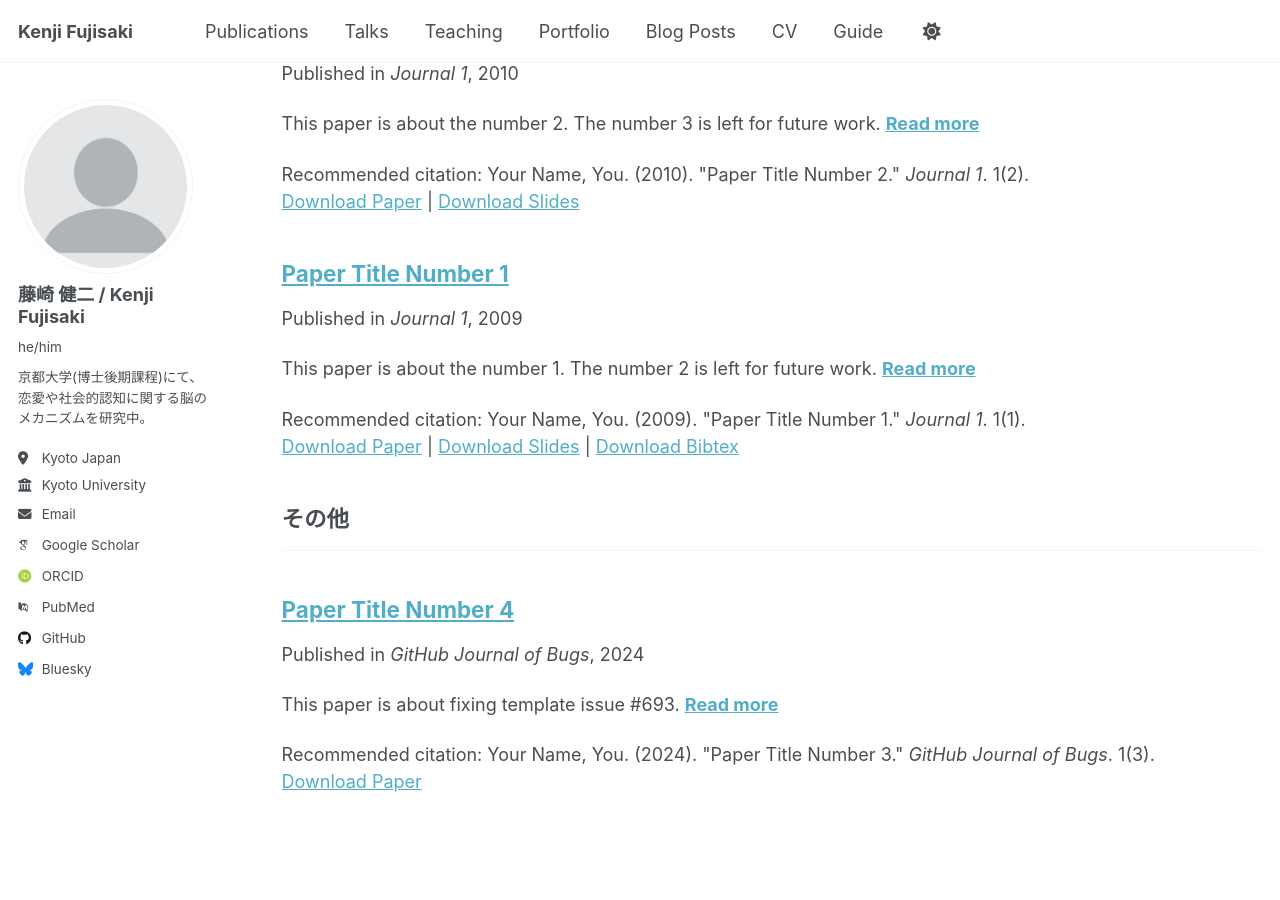
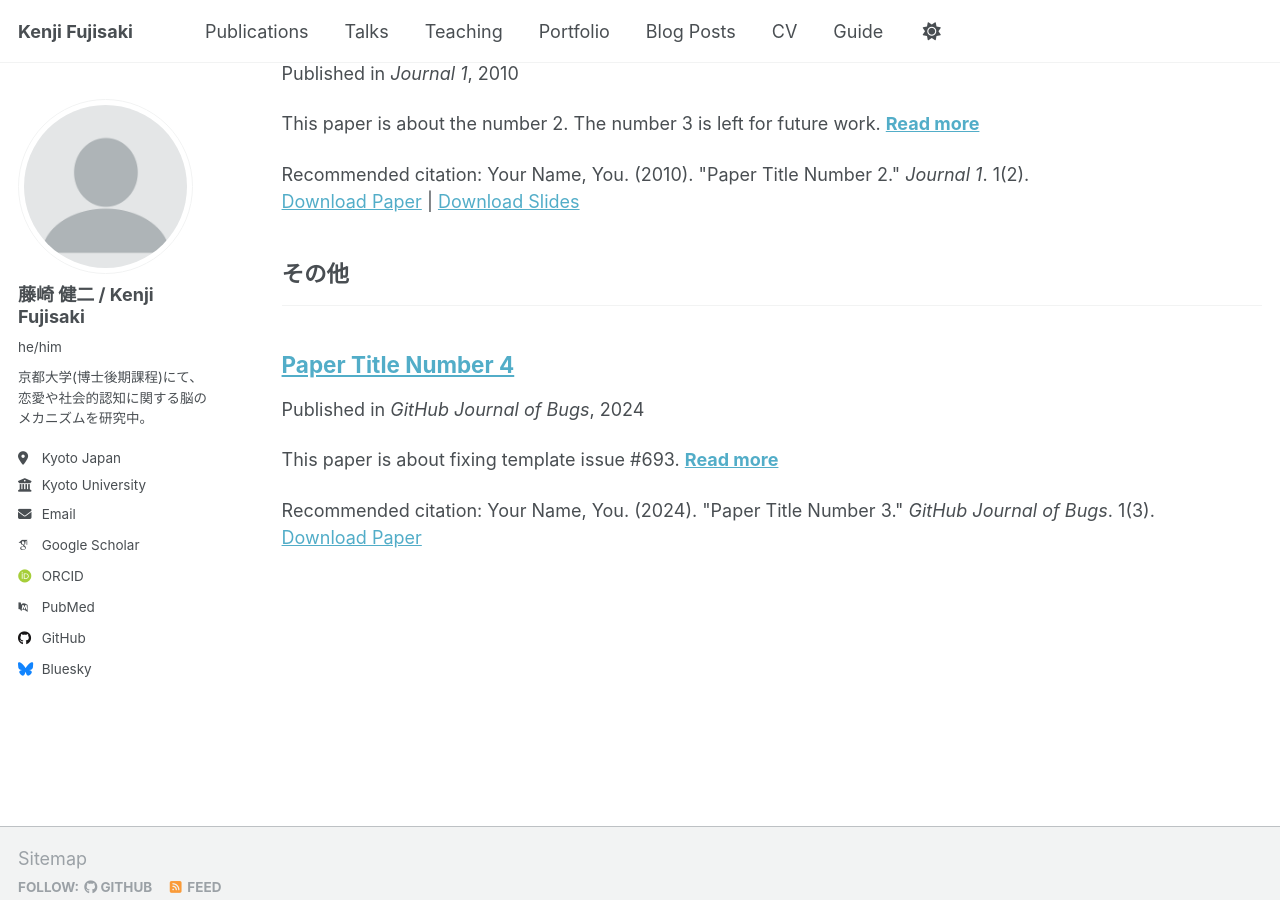
Before and after one commit to kenjifujisaki-research/kenjifujisaki-research.github.io, a Jekyll site: the page built from _pages/publications.html, in a window 1280 px wide and 900 px high, scrolled down 534 px. Built offline with Jekyll 4.4.1, drawn with Linux system fonts in a browser that asks for light colours; some web fonts are replaced; a file with an impossible date is left out.

Commit message:
Update 2009-10-01-paper-title-number-1.md

```diff
--- a/_publications/2009-10-01-paper-title-number-1.md
+++ b/_publications/2009-10-01-paper-title-number-1.md
@@ -1,14 +1,14 @@
 ---
-title: "Paper Title Number 1"
+title: "査読中"
 collection: publications
 category: manuscripts
-permalink: /publication/2009-10-01-paper-title-number-1
-excerpt: 'This paper is about the number 1. The number 2 is left for future work.'
-date: 2009-10-01
-venue: 'Journal 1'
-slidesurl: 'http://academicpages.github.io/files/slides1.pdf'
-paperurl: 'http://academicpages.github.io/files/paper1.pdf'
-bibtexurl: 'http://academicpages.github.io/files/bibtex1.bib'
-citation: 'Your Name, You. (2009). &quot;Paper Title Number 1.&quot; <i>Journal 1</i>. 1(1).'
+# permalink: /publication/2009-10-01-paper-title-number-1
+# excerpt: 'This paper is about the number 1. The number 2 is left for future work.'
+date: 現在
+# venue: 'Journal 1'
+# slidesurl: 'http://academicpages.github.io/files/slides1.pdf'
+# paperurl: 'http://academicpages.github.io/files/paper1.pdf'
+# bibtexurl: 'http://academicpages.github.io/files/bibtex1.bib'
+# citation: 'Your Name, You. (2009). &quot;Paper Title Number 1.&quot; <i>Journal 1</i>. 1(1).'
 ---
 The contents above will be part of a list of publications, if the user clicks the link for the publication than the contents of section will be rendered as a full page, allowing you to provide more information about the paper for the reader. When publications are displayed as a single page, the contents of the above "citation" field will automatically be included below this section in a smaller font.
```
